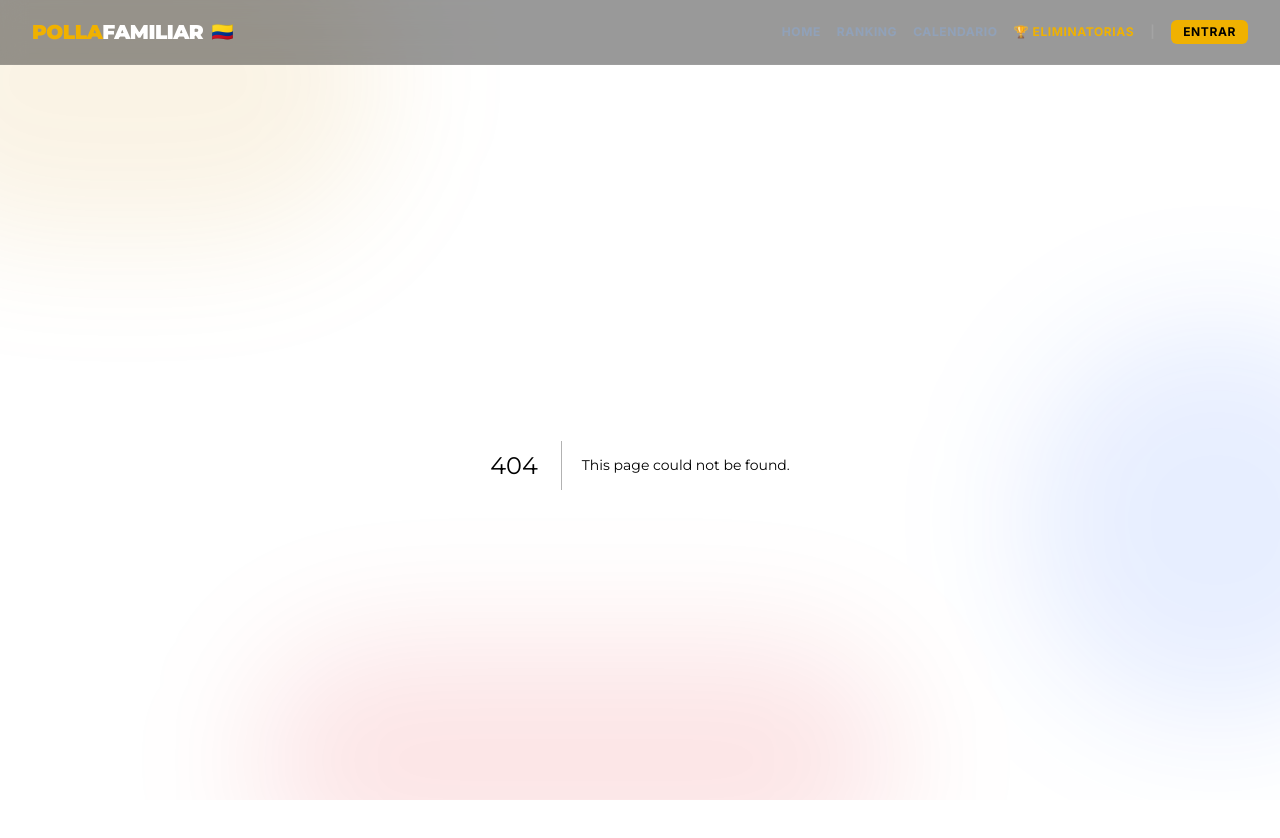
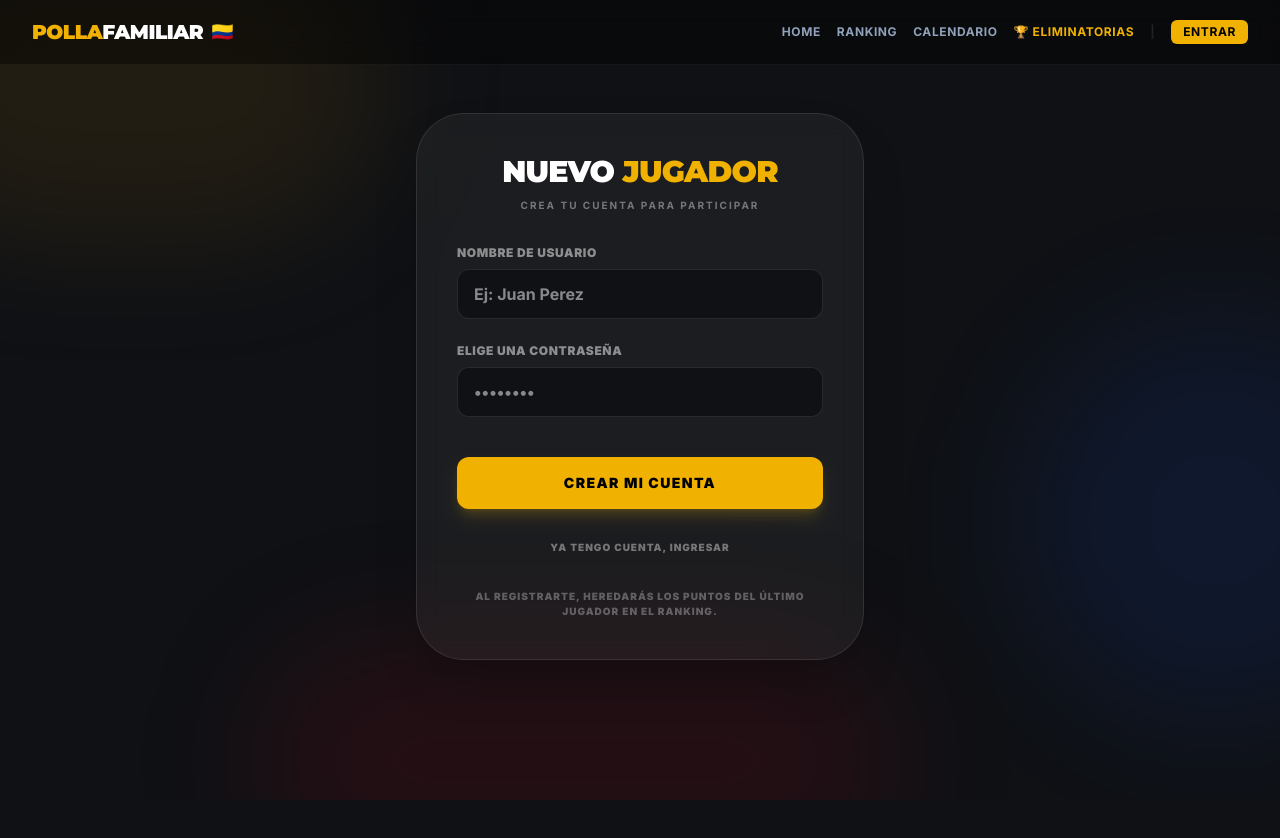
Before and after one commit to DARSOAD/mundial-2026, a Next.js app: page /mundial-2026/register in a window 1280 px wide. Before the commit this address had no page. Shown: the top 838 px of the page. After the commit the page ends 800 px from the top, so only its background shows below. Built offline with nearby package versions, Linux system fonts and the light colour scheme; no server answers.

Commit message:
Agregando bien la funcionalidad de register

```diff
--- a/app/login/login-client.tsx
+++ b/app/login/login-client.tsx
@@ -76,6 +76,16 @@ export default function LoginClient({ users }: { users: { userId: string, name:
       >
         {isLoading ? "Entrando..." : "Ingresar a mi perfil"}
       </button>
+
+      <div className="text-center">
+        <button
+          type="button"
+          onClick={() => window.location.href = "/mundial-2026/register/"}
+          className="text-[10px] text-white/40 font-black uppercase tracking-widest hover:text-white transition-colors"
+        >
+          ¿No tienes cuenta? Regístrate aquí
+        </button>
+      </div>
     </form>
   );
 }
--- /dev/null
+++ b/app/register/page.tsx
@@ -0,0 +1,44 @@
+"use client";
+
+import { useEffect, useState } from "react";
+import { getLoggedInUser } from "@/lib/auth";
+import RegisterClient from "./register-client";
+
+export default function RegisterPage() {
+  const [isLoading, setIsLoading] = useState(true);
+
+  useEffect(() => {
+    async function checkAuth() {
+      const user = await getLoggedInUser();
+      if (user) {
+        window.location.href = '/mundial-2026/profile';
+        return;
+      }
+      setIsLoading(false);
+    }
+    checkAuth();
+  }, []);
+
+  if (isLoading) return <div className="min-h-screen flex items-center justify-center font-black text-yellow-500 uppercase tracking-widest animate-pulse">Cargando...</div>;
+
+  return (
+    <div className="min-h-[80vh] flex items-center justify-center px-4 py-12">
+      <div className="bg-white/5 border border-white/10 rounded-[3rem] p-10 w-full max-w-md backdrop-blur-md shadow-2xl">
+        <div className="text-center mb-8">
+          <h2 className="text-3xl font-black font-montserrat uppercase tracking-tight text-white">
+            Nuevo <span className="text-yellow-500">Jugador</span>
+          </h2>
+          <p className="text-white/40 font-bold uppercase text-[10px] tracking-[0.2em] mt-2">Crea tu cuenta para participar</p>
+        </div>
+
+        <RegisterClient />
+
+        <div className="mt-8 text-center">
+          <p className="text-white/30 text-[10px] font-black uppercase tracking-widest">
+            Al registrarte, heredarás los puntos del último jugador en el ranking.
+          </p>
+        </div>
+      </div>
+    </div>
+  );
+}
--- /dev/null
+++ b/app/register/register-client.tsx
@@ -0,0 +1,141 @@
+"use client";
+
+import { useState } from "react";
+import { getResults, getParticipants } from "@/lib/data";
+import { getAllMatches } from "@/lib/matches";
+import { getDetailedPoints } from "@/lib/scoring";
+
+const API_URL = process.env.NEXT_PUBLIC_API_URL;
+
+export default function RegisterClient() {
+  const [username, setUsername] = useState("");
+  const [password, setPassword] = useState("");
+  const [error, setError] = useState("");
+  const [isLoading, setIsLoading] = useState(false);
+
+  const handleRegister = async (e: React.FormEvent) => {
+    e.preventDefault();
+    setError("");
+
+    if (!username || !password) {
+      setError("Completa todos los campos");
+      return;
+    }
+
+    setIsLoading(true);
+
+    try {
+      const [results, participants, matches] = await Promise.all([
+        getResults(),
+        getParticipants(),
+        getAllMatches()
+      ]);
+
+      if (participants.length === 0) {
+        throw new Error("No hay participantes para heredar puntos");
+      }
+
+      // Calculate points for each participant to find the last one
+      const processedParticipants = participants.map((p: any) => {
+        let totalPoints = 0;
+        Object.keys(results).forEach(matchId => {
+          const pred = p.predictions[matchId];
+          if (pred) {
+            const matchData = matches.find(m => m.id === matchId);
+            const points = getDetailedPoints(pred, { ...results[matchId], group: matchData?.group });
+            totalPoints += points.totalPoints || 0;
+          }
+        });
+        return { ...p, totalPoints };
+      });
+
+      // Sort by points ascending to find the last one
+      const sorted = [...processedParticipants].sort((a, b) => a.totalPoints - b.totalPoints);
+      const lastUser = sorted[0];
+
+      // Prepare data for Lambda (using original keys)
+      // Note: we use lastUser.predictions which includes both group and knockout if merged in getParticipants
+      const basePredictions = lastUser.predictions || {};
+      const baseFinals = lastUser.finals || {};
+
+      const res = await fetch(`${API_URL}/manage`, {
+        method: "POST",
+        headers: { "Content-Type": "application/json" },
+        body: JSON.stringify({
+          action: "registerUser",
+          username,
+          password,
+          basePredictions,
+          baseFinals
+        })
+      });
+
+      const data = await res.json();
+      if (data.success) {
+        localStorage.setItem("mundial_user_id", data.userId);
+        window.location.href = "/mundial-2026/profile/";
+      } else {
+        setError(data.error || "Error al registrar");
+        setIsLoading(false);
+      }
+    } catch (e: any) {
+      console.error(e);
+      setError("Error: " + e.message);
+      setIsLoading(false);
+    }
+  };
+
+  return (
+    <form onSubmit={handleRegister} className="flex flex-col gap-6">
+      {error && (
+        <div className="bg-red-500/10 border border-red-500/50 text-red-500 p-3 rounded-xl text-xs font-bold text-center">
+          {error}
+        </div>
+      )}
+
+      <div>
+        <label className="text-xs font-black uppercase text-white/50 mb-2 block tracking-wider">
+          Nombre de usuario
+        </label>
+        <input
+          type="text"
+          value={username}
+          onChange={(e) => setUsername(e.target.value)}
+          placeholder="Ej: Juan Perez"
+          className="w-full bg-[#0f1115] border border-white/10 rounded-xl px-4 py-3 font-bold text-white focus:border-yellow-500 outline-none"
+        />
+      </div>
+
+      <div>
+        <label className="text-xs font-black uppercase text-white/50 mb-2 block tracking-wider">
+          Elige una contraseña
+        </label>
+        <input
+          type="password"
+          value={password}
+          onChange={(e) => setPassword(e.target.value)}
+          placeholder="••••••••"
+          className="w-full bg-[#0f1115] border border-white/10 rounded-xl px-4 py-3 font-bold text-white focus:border-yellow-500 outline-none"
+        />
+      </div>
+
+      <button
+        type="submit"
+        disabled={isLoading}
+        className="w-full bg-yellow-500 hover:bg-yellow-600 text-black font-black py-4 rounded-xl uppercase tracking-widest text-sm transition-all disabled:opacity-50 mt-4 shadow-lg shadow-yellow-500/20"
+      >
+        {isLoading ? "Registrando..." : "Crear mi cuenta"}
+      </button>
+
+      <div className="text-center">
+        <button
+          type="button"
+          onClick={() => window.location.href = "/mundial-2026/login/"}
+          className="text-[10px] text-white/40 font-black uppercase tracking-widest hover:text-white transition-colors"
+        >
+          Ya tengo cuenta, ingresar
+        </button>
+      </div>
+    </form>
+  );
+}
--- a/aws/lambda-results.js
+++ b/aws/lambda-results.js
@@ -142,6 +142,35 @@ export const handler = async (event) => {
       return { statusCode: 200, headers, body: JSON.stringify({ success: true, settings }) };
     }
 
+    // ===================== registerUser (Public) =====================
+    if (action === "registerUser") {
+      const { username, password, basePredictions, baseFinals } = body;
+      if (!username || !password) {
+        return { statusCode: 400, headers, body: JSON.stringify({ error: "Missing username or password" }) };
+      }
+
+      const cleanUserId = username.toLowerCase().trim().replace(/\s+/g, '_');
+
+      const existing = (await readJSON(BUCKET_NAME, `${PREFIX}/predicciones.json`)) || [];
+      if (existing.some(u => u.participante.toLowerCase().replace(/\s+/g, '_') === cleanUserId)) {
+        return { statusCode: 400, headers, body: JSON.stringify({ error: "El usuario ya existe" }) };
+      }
+
+      const newUser = {
+        participante: username,
+        password: password,
+        predicciones_partidos: basePredictions || {},
+        predicciones_finales: baseFinals || {}
+      };
+
+      existing.push(newUser);
+
+      await writeJSON(BUCKET_NAME, `${PREFIX}/predicciones.json`, existing);
+      await invalidate(CLOUDFRONT_DISTRIBUTION_ID, [`/${PREFIX}/predicciones.json`]);
+
+      return { statusCode: 200, headers, body: JSON.stringify({ success: true, userId: cleanUserId }) };
+    }
+
     return { statusCode: 400, headers, body: JSON.stringify({ error: "Unknown action" }) };
 
   } catch (error) {
--- a/lib/data.ts
+++ b/lib/data.ts
@@ -14,26 +14,46 @@ export async function getResults(): Promise<Record<string, any>> {
 
 export async function getParticipants(): Promise<any[]> {
   try {
-    let raw: any[];
+    let raw: any[] = [];
+    let knockoutPreds: Record<string, Record<string, any>> = {};
+
     if (typeof window === 'undefined') {
       const fs = require('fs');
       const path = require('path');
       const filePath = path.join(process.cwd(), 'public', 'predicciones.json');
-      raw = JSON.parse(fs.readFileSync(filePath, 'utf8'));
+      if (fs.existsSync(filePath)) {
+        raw = JSON.parse(fs.readFileSync(filePath, 'utf8'));
+      }
     } else {
-      const res = await fetch(`${BASE}/predicciones.json`);
-      if (!res.ok) return [];
-      raw = await res.json();
+      const [resRaw, resKo] = await Promise.all([
+        fetch(`${BASE}/predicciones.json`),
+        fetch(`${BASE}/predicciones-eliminatorias.json`).catch(() => null)
+      ]);
+
+      if (resRaw && resRaw.ok) {
+        raw = await resRaw.json();
+      }
+
+      if (resKo && resKo.ok) {
+        const contentType = resKo.headers.get("content-type");
+        if (contentType && contentType.includes("application/json")) {
+          knockoutPreds = await resKo.json();
+        }
+      }
     }
 
-    return raw.map((p: any) => ({
-      userId: p.participante.toLowerCase().replace(/\s+/g, '_'),
-      name: p.participante,
-      password: p.password || "1234",
-      predictions: p.predicciones_partidos || {},
-      finals: p.predicciones_finales || {}
-    }));
-  } catch {
+    return raw.map((p: any) => {
+      const userId = p.participante.toLowerCase().replace(/\s+/g, '_');
+      return {
+        userId,
+        name: p.participante,
+        password: p.password || "1234",
+        predictions: { ...(p.predicciones_partidos || {}), ...(knockoutPreds[userId] || {}) },
+        finals: p.predicciones_finales || {}
+      };
+    });
+  } catch (error) {
+    console.error("Error loading participants:", error);
     return [];
   }
 }
```
